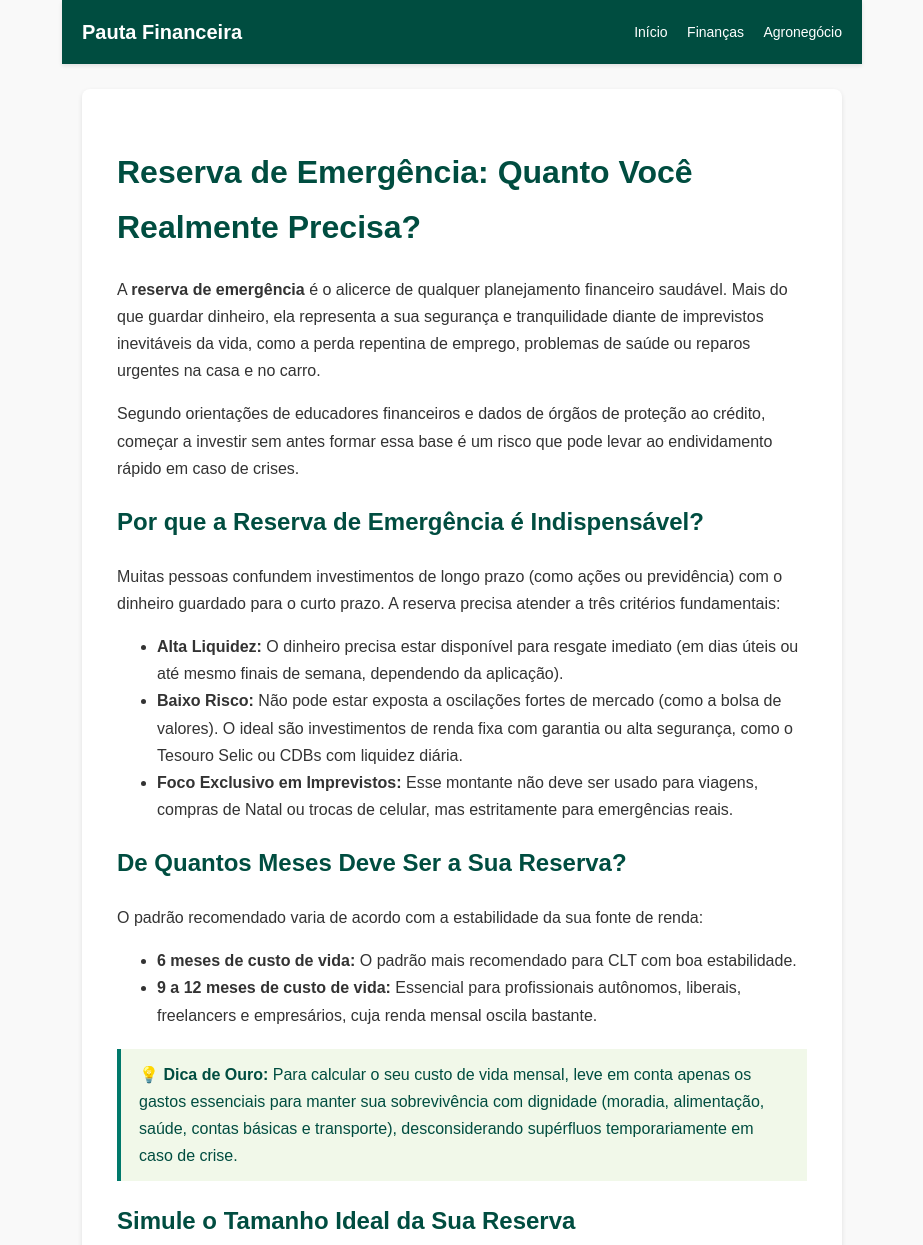
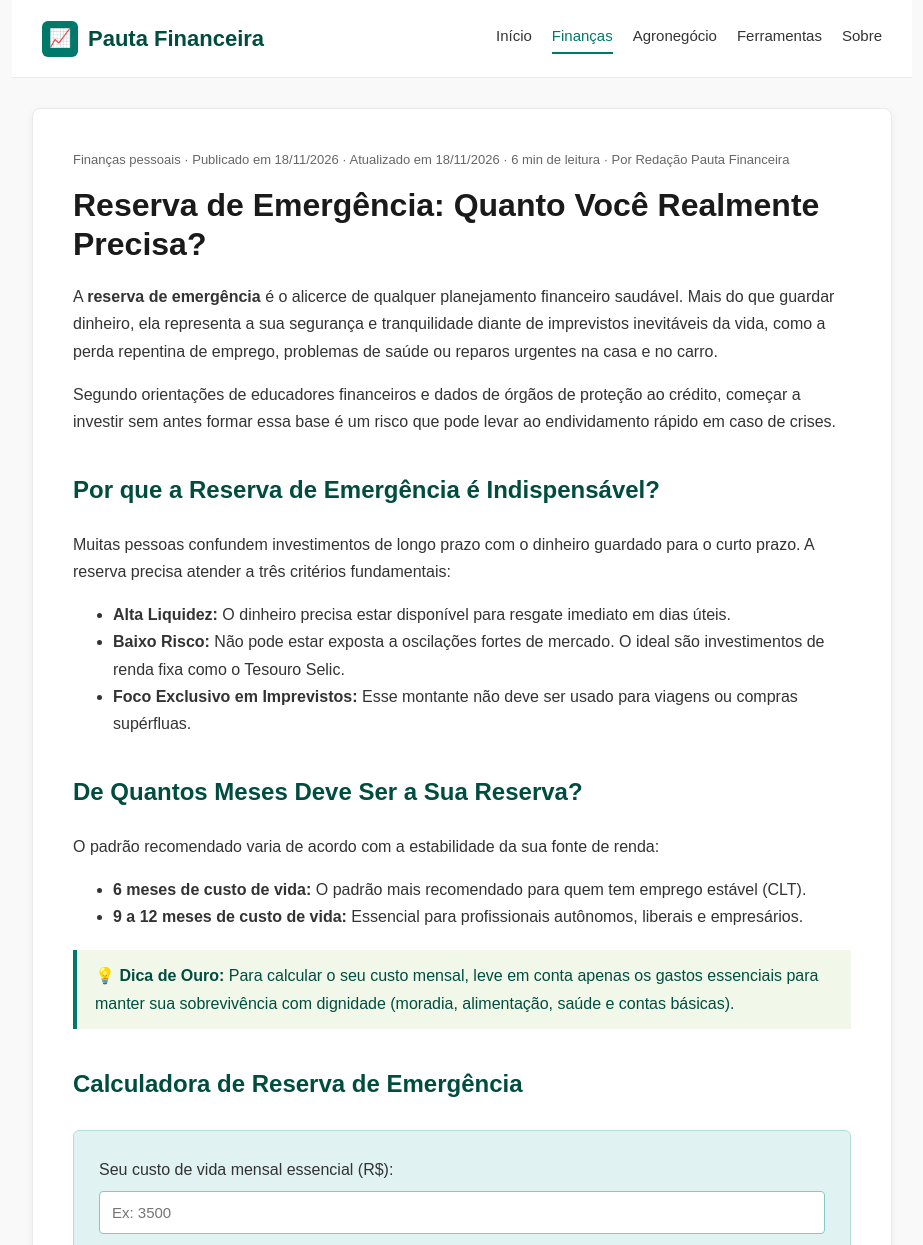
Before and after one commit to robertarocha11/pautafinanceira, a plain HTML site: page financas/reserva-de-emergencia/index.html in a window 1280 px wide. Shown: the top 1245 px of the page, without its empty margins (178-1101 px from the left). Drawn offline with Linux system fonts and the light colour scheme.

Commit message:
Update index.html

```diff
--- a/financas/reserva-de-emergencia/index.html
+++ b/financas/reserva-de-emergencia/index.html
@@ -5,20 +5,27 @@
     <meta name="viewport" content="width=device-width, initial-scale=1.0">
     <title>Reserva de Emergência: O Guia Completo e Calculadora | Pauta Financeira</title>
     <style>
-        body { font-family: Arial, sans-serif; line-height: 1.7; color: #333; max-width: 800px; margin: 0 auto; padding: 0 0 40px 0; background-color: #f9f9f9; }
+        body { font-family: Arial, sans-serif; line-height: 1.7; color: #333; max-width: 900px; margin: 0 auto; padding: 0 0 40px 0; background-color: #f9f9f9; }
 
-        /* Cabeçalho / Menu do Site */
-        header { background-color: #004d40; color: white; padding: 15px 20px; display: flex; justify-content: space-between; align-items: center; box-shadow: 0 2px 4px rgba(0,0,0,0.1); margin-bottom: 25px; }
-        .logo { font-size: 20px; font-weight: bold; color: white; text-decoration: none; }
-        nav a { color: white; text-decoration: none; margin-left: 15px; font-size: 14px; }
-        nav a:hover { text-decoration: underline; }
+        /* Cabeçalho exato do site */
+        header { background-color: #ffffff; padding: 20px 30px; display: flex; justify-content: space-between; align-items: center; border-bottom: 1px solid #eaeaea; margin-bottom: 30px; }
+        .logo-area { display: flex; align-items: center; text-decoration: none; }
+        .logo-icon { width: 36px; height: 36px; background-color: #00796b; border-radius: 6px; display: flex; align-items: center; justify-content: center; color: white; font-weight: bold; margin-right: 10px; font-size: 18px; }
+        .logo-text { font-size: 22px; font-weight: bold; color: #004d40; }
+        nav { display: flex; gap: 20px; }
+        nav a { color: #333; text-decoration: none; font-size: 15px; font-weight: 500; padding-bottom: 4px; }
+        nav a:hover, nav a.active { color: #00796b; border-bottom: 2px solid #00796b; }
 
-        /* Container do Conteúdo */
-        .container { background: #fff; padding: 35px; border-radius: 8px; box-shadow: 0 2px 5px rgba(0,0,0,0.1); margin: 0 20px; }
+        /* Container do Artigo no formato Card */
+        .container { background: #fff; padding: 40px; border-radius: 8px; box-shadow: 0 2px 8px rgba(0,0,0,0.05); margin: 0 20px; border: 1px solid #eaeaea; }
 
-        h1, h2, h3 { color: #004d40; }
+        .meta-info { font-size: 13px; color: #666; margin-bottom: 15px; }
+
+        h1 { color: #1a1a1a; font-size: 32px; line-height: 1.2; margin-top: 0; margin-bottom: 20px; }
+        h2 { color: #004d40; margin-top: 35px; }
+
         .calculator { background: #e0f2f1; padding: 25px; border-radius: 6px; margin-top: 25px; border: 1px solid #b2dfdb; }
-        input { width: 100%; padding: 10px; margin: 8px 0 15px 0; border: 1px solid #80cbc4; border-radius: 4px; box-sizing: border-box; }
+        input { width: 100%; padding: 12px; margin: 8px 0 15px 0; border: 1px solid #80cbc4; border-radius: 4px; box-sizing: border-box; font-size: 15px; }
         button { background-color: #00796b; color: white; padding: 12px 20px; border: none; border-radius: 4px; cursor: pointer; font-size: 16px; font-weight: bold; }
         button:hover { background-color: #004d40; }
         .result { margin-top: 20px; font-weight: bold; color: #004d40; line-height: 1.6; font-size: 1.1em; }
@@ -28,45 +35,52 @@
 </head>
 <body>
 
-    <!-- Cabeçalho Global Padrão -->
+    <!-- Cabeçalho Oficial do Pauta Financeira -->
     <header>
-        <a href="https://www.pautafinanceira.com.br/" class="logo">Pauta Financeira</a>
+        <a href="https://www.pautafinanceira.com.br/" class="logo-area">
+            <div class="logo-icon">📈</div>
+            <span class="logo-text">Pauta Financeira</span>
+        </a>
         <nav>
             <a href="https://www.pautafinanceira.com.br/">Início</a>
-            <a href="https://www.pautafinanceira.com.br/#financas">Finanças</a>
+            <a href="https://www.pautafinanceira.com.br/#financas" class="active">Finanças</a>
             <a href="https://www.pautafinanceira.com.br/#agronegocio">Agronegócio</a>
+            <a href="https://www.pautafinanceira.com.br/#ferramentas">Ferramentas</a>
+            <a href="https://www.pautafinanceira.com.br/#sobre">Sobre</a>
         </nav>
     </header>
 
+    <!-- Corpo do Artigo -->
     <div class="container">
+        <div class="meta-info">Finanças pessoais · Publicado em 18/11/2026 · Atualizado em 18/11/2026 · 6 min de leitura · Por Redação Pauta Financeira</div>
+
         <h1>Reserva de Emergência: Quanto Você Realmente Precisa?</h1>
+
         <p>A <strong>reserva de emergência</strong> é o alicerce de qualquer planejamento financeiro saudável. Mais do que guardar dinheiro, ela representa a sua segurança e tranquilidade diante de imprevistos inevitáveis da vida, como a perda repentina de emprego, problemas de saúde ou reparos urgentes na casa e no carro.</p>
 
         <p>Segundo orientações de educadores financeiros e dados de órgãos de proteção ao crédito, começar a investir sem antes formar essa base é um risco que pode levar ao endividamento rápido em caso de crises.</p>
 
         <h2>Por que a Reserva de Emergência é Indispensável?</h2>
-        <p>Muitas pessoas confundem investimentos de longo prazo (como ações ou previdência) com o dinheiro guardado para o curto prazo. A reserva precisa atender a três critérios fundamentais:</p>
+        <p>Muitas pessoas confundem investimentos de longo prazo com o dinheiro guardado para o curto prazo. A reserva precisa atender a três critérios fundamentais:</p>
         <ul>
-            <li><strong>Alta Liquidez:</strong> O dinheiro precisa estar disponível para resgate imediato (em dias úteis ou até mesmo finais de semana, dependendo da aplicação).</li>
-            <li><strong>Baixo Risco:</strong> Não pode estar exposta a oscilações fortes de mercado (como a bolsa de valores). O ideal são investimentos de renda fixa com garantia ou alta segurança, como o Tesouro Selic ou CDBs com liquidez diária.</li>
-            <li><strong>Foco Exclusivo em Imprevistos:</strong> Esse montante não deve ser usado para viagens, compras de Natal ou trocas de celular, mas estritamente para emergências reais.</li>
+            <li><strong>Alta Liquidez:</strong> O dinheiro precisa estar disponível para resgate imediato em dias úteis.</li>
+            <li><strong>Baixo Risco:</strong> Não pode estar exposta a oscilações fortes de mercado. O ideal são investimentos de renda fixa como o Tesouro Selic.</li>
+            <li><strong>Foco Exclusivo em Imprevistos:</strong> Esse montante não deve ser usado para viagens ou compras supérfluas.</li>
         </ul>
 
         <h2>De Quantos Meses Deve Ser a Sua Reserva?</h2>
         <p>O padrão recomendado varia de acordo com a estabilidade da sua fonte de renda:</p>
         <ul>
-            <li><strong>6 meses de custo de vida:</strong> O padrão mais recomendado para CLT com boa estabilidade.</li>
-            <li><strong>9 a 12 meses de custo de vida:</strong> Essencial para profissionais autônomos, liberais, freelancers e empresários, cuja renda mensal oscila bastante.</li>
+            <li><strong>6 meses de custo de vida:</strong> O padrão mais recomendado para quem tem emprego estável (CLT).</li>
+            <li><strong>9 a 12 meses de custo de vida:</strong> Essencial para profissionais autônomos, liberais e empresários.</li>
         </ul>
 
         <blockquote>
-            💡 <strong>Dica de Ouro:</strong> Para calcular o seu custo de vida mensal, leve em conta apenas os gastos essenciais para manter sua sobrevivência com dignidade (moradia, alimentação, saúde, contas básicas e transporte), desconsiderando supérfluos temporariamente em caso de crise.
+            💡 <strong>Dica de Ouro:</strong> Para calcular o seu custo mensal, leve em conta apenas os gastos essenciais para manter sua sobrevivência com dignidade (moradia, alimentação, saúde e contas básicas).
         </blockquote>
 
-        <h2>Simule o Tamanho Ideal da Sua Reserva</h2>
+        <h2>Calculadora de Reserva de Emergência</h2>
         <div class="calculator">
-            <h3 style="color: #004d40; margin-top: 0;">Calculadora de Reserva de Emergência</h3>
-
             <label for="custo">Seu custo de vida mensal essencial (R$):</label>
             <input type="number" id="custo" placeholder="Ex: 3500">
 
@@ -80,8 +94,8 @@
 
         <h2>Perguntas Frequentes (FAQ)</h2>
         <ul>
-            <li><strong>Onde devo deixar guardado o dinheiro da reserva?</strong> Em aplicações seguras com liquidez diária, como o Tesouro Selic ou contas de pagamento regulamentadas que rendem 100% do CDI.</li>
-            <li><strong>Posso investir a reserva em ações?</strong> De jeito nenhum. Ações têm volatilidade e você pode ser obrigado a resgatar no prejuízo se a emergência acontecer em um momento de queda da bolsa.</li>
+            <li><strong>Onde devo deixar guardado o dinheiro?</strong> Em aplicações seguras com liquidez diária, como o Tesouro Selic ou contas que rendem 100% do CDI.</li>
+            <li><strong>Posso investir a reserva em ações?</strong> De jeito nenhum. Ações têm volatilidade e podem gerar prejuízo se você precisar resgatar no momento errado.</li>
         </ul>
     </div>
 
```
